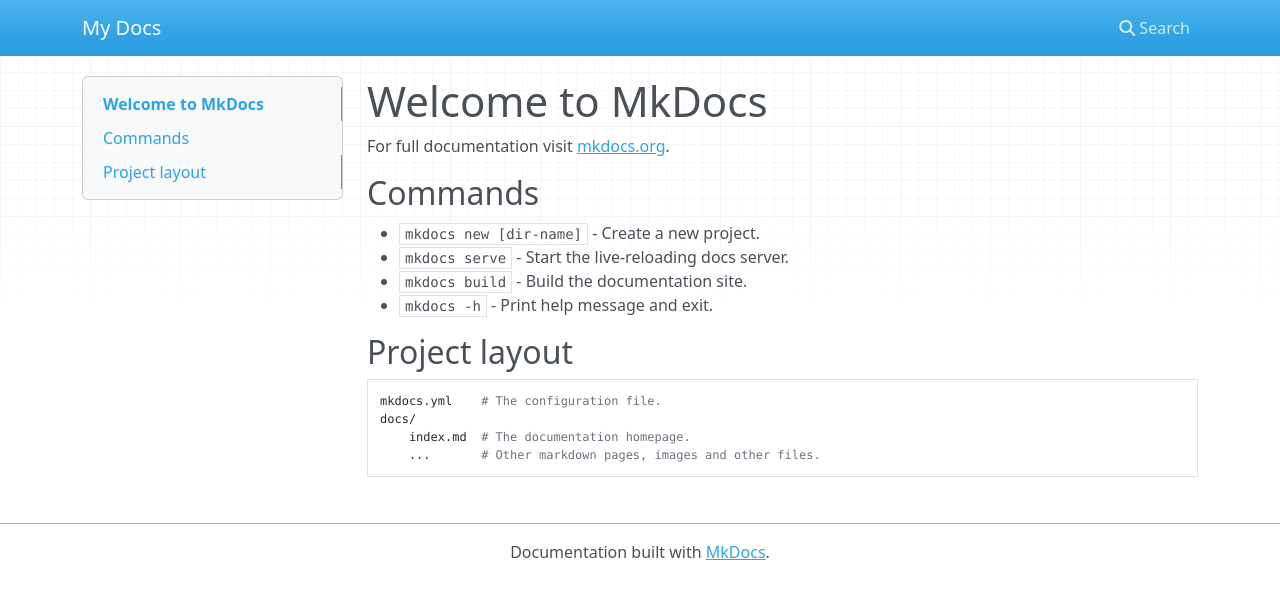
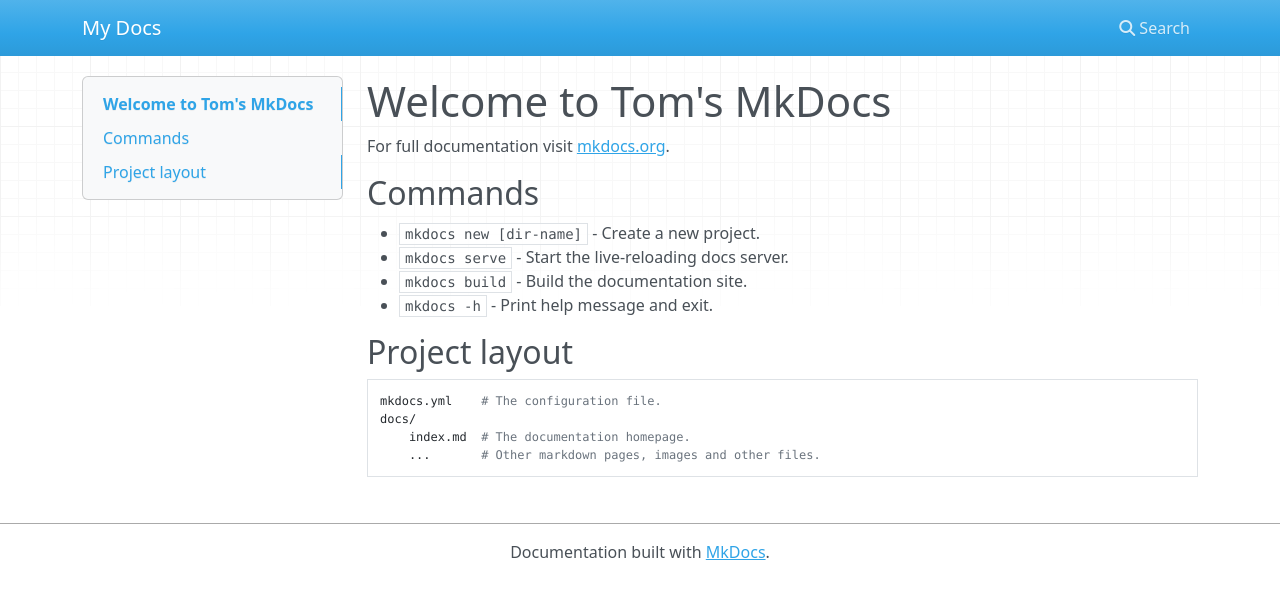
Before and after one commit to sabintho/Architecture, an MkDocs documentation site: the page built from docs/index.md, in a window 1280 px wide. Shown: the top 599 px of the page. Built offline with MkDocs 1.6.1, drawn with Linux system fonts in a browser that asks for light colours; nearby versions of some CDN libraries.

Commit message:
Update index.md

```diff
--- a/docs/index.md
+++ b/docs/index.md
@@ -1,4 +1,4 @@
-# Welcome to MkDocs
+# Welcome to Tom's MkDocs
 
 For full documentation visit [mkdocs.org](https://www.mkdocs.org).
 
```
